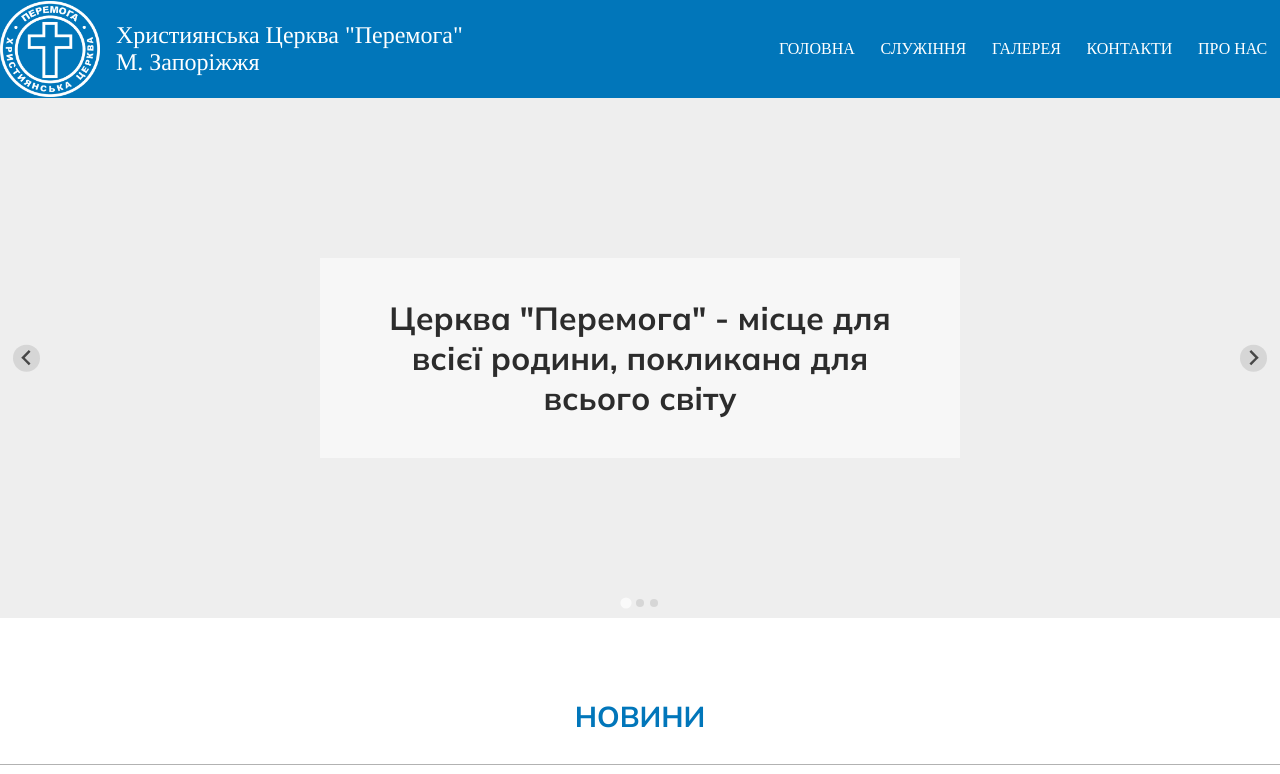
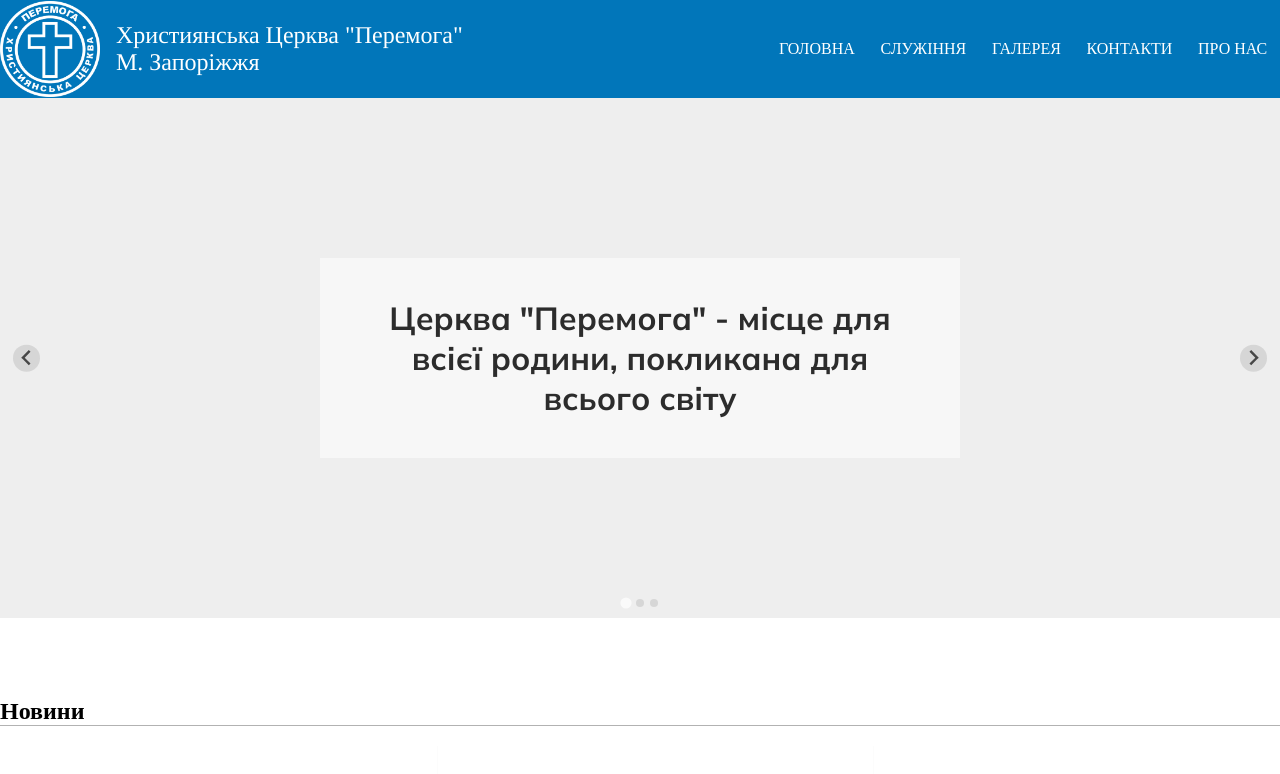
Before and after one commit to SDI-sodya/diplom, a Next.js app: page / in a window 1280 px wide. Shown: the top 774 px of the page. Built offline with nearby package versions, Linux system fonts and the light colour scheme; a web font is replaced by a local one.

Commit message:
Fix title in news slider at home page

```diff
--- a/src/app/components/NewsSlider/NewsSlider.module.css
+++ b/src/app/components/NewsSlider/NewsSlider.module.css
@@ -1,17 +1,5 @@
 .newsSection {
   padding: 80px 0;
-}
-
-.sectionTitle {
-  color: #0176ba;
-  margin: 0 0 30px;
-  font-family: "Mulish", serif;
-  font-optical-sizing: auto;
-  font-weight: 700;
-  font-style: normal;
-  font-size: 1.8em;
-  text-align: center;
-  text-transform: uppercase;
 }
 
 .slider {
--- a/src/app/components/NewsSlider/index.js
+++ b/src/app/components/NewsSlider/index.js
@@ -31,7 +31,7 @@ export default function NewsSlider() {
 
   return (
     <div className={`wrapper ${styles.newsSection}`}>
-      <h2 className={`${styles.sectionTitle}`}>Новини</h2>
+      <h2 className='title'>Новини</h2>
       <section className={`splide news-slider ${styles.slider}`} aria-label="Slide">
         <div className="splide__track">
           <SlidesList slides={slides} />
```
